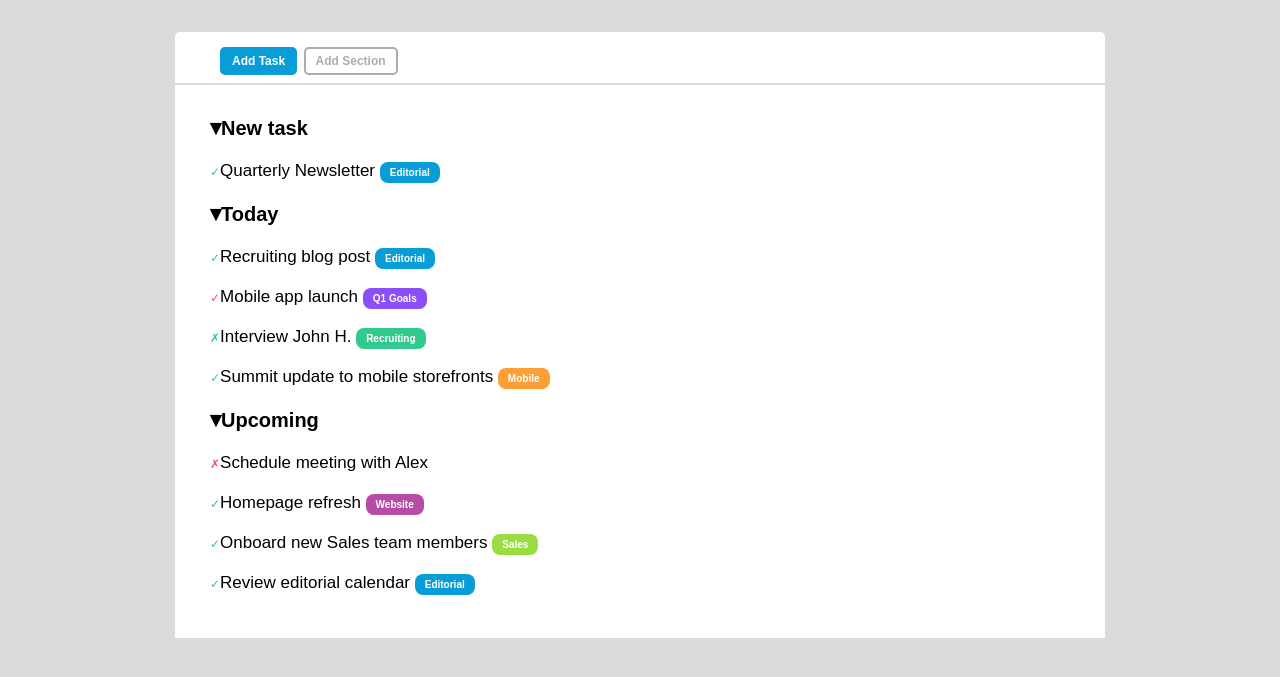
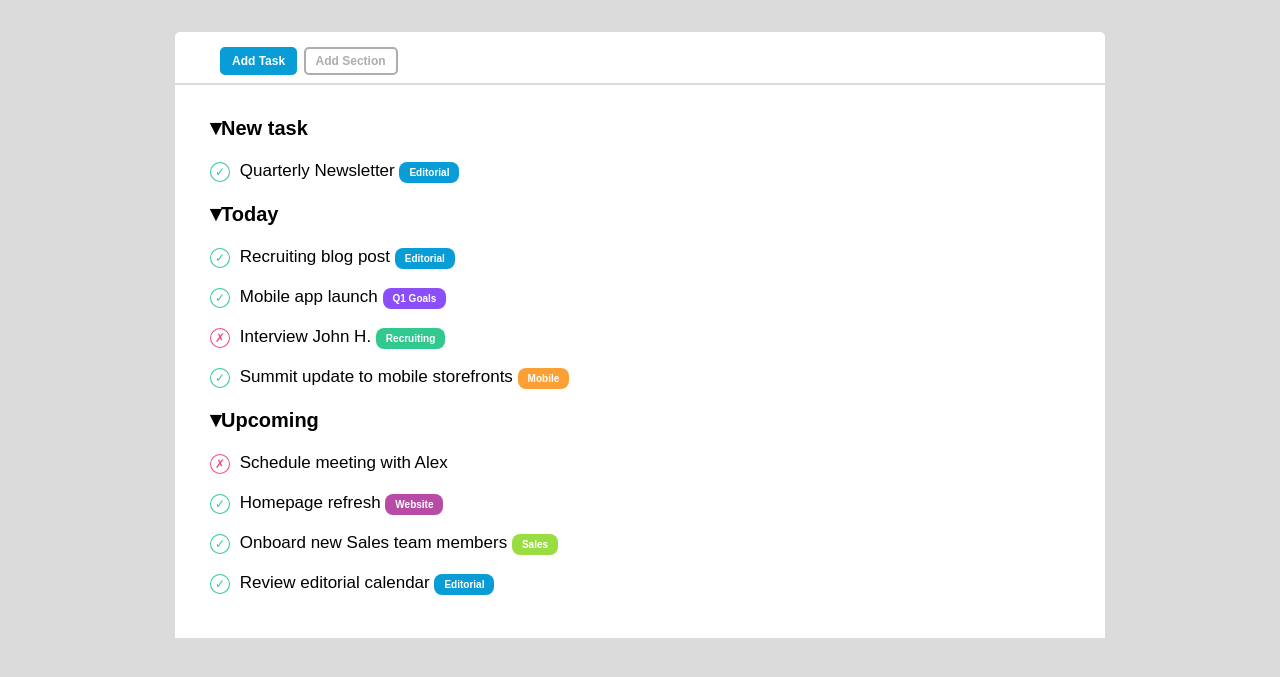
Before and after one commit to LorenzoPranio/html-css-toboolist, a plain HTML site: page index.html in a window 1280 px wide. Shown: the part 73-750 px from the top of the page. Drawn offline with Linux system fonts and the light colour scheme.

Commit message:
[UPD] Added all cross and chekmark in index.html

```diff
--- a/css/style.css
+++ b/css/style.css
@@ -107,6 +107,20 @@ body{
     border-radius: 8px;
 }
 
+.circle{
+    padding: 2px 4px;
+    border-radius: 50%;
+    margin-right: 5px;
+    border: 1px solid rgb(50, 201, 143);
+}
+
+.circleb{
+    padding: 2px 4px;
+    border-radius: 50%;
+    margin-right: 5px;
+    border: 1px solid rgb(241, 75, 130);
+}
+
 .blue{
     background-color: rgb(9, 157, 216);
     color: white;
--- a/index.html
+++ b/index.html
@@ -29,25 +29,25 @@
                 <ul>
                     <li class="listpos" id="l-item"><span class="trlist">&#9662</span>New task
                         <ul>
-                            <li id="l-itemnd"><span class="checklist">&checkmark;</span>Quarterly Newsletter <h6 class="squarec blue" id="d-inline">Editorial</h6></li>
+                            <li id="l-itemnd"><span class="checklist circle">&checkmark;</span> Quarterly Newsletter <h6 class="squarec blue" id="d-inline">Editorial</h6></li>
                         </ul>
                     </li>
                     <!--Seconda lista-->
                     <li class="listpos" id="l-item"><span class="trlist">&#9662</span>Today
                         <ul>
-                            <li id="l-itemnd"><span class="checklist">&checkmark;</span>Recruiting blog post <h6 class="squarec blue" id="d-inline">Editorial</h6></li>
-                            <li id="l-itemnd"><span class="crosslist">&checkmark;</span>Mobile app launch <h6 class="squarec violet" id="d-inline">Q1 Goals</h6></li>
-                            <li id="l-itemnd"><span class="checklist">&cross;</span>Interview John H. <h6 class="squarec acquagreen" id="d-inline">Recruiting</h6></li>
-                            <li id="l-itemnd"><span class="checklist">&checkmark;</span>Summit update to mobile storefronts <h6 class="squarec orange" id="d-inline">Mobile</h6></li>
+                            <li id="l-itemnd"><span class="checklist circle">&checkmark;</span> Recruiting blog post <h6 class="squarec blue" id="d-inline">Editorial</h6></li>
+                            <li id="l-itemnd"><span class="checklist circle">&checkmark;</span> Mobile app launch <h6 class="squarec violet" id="d-inline">Q1 Goals</h6></li>
+                            <li id="l-itemnd"><span class="crosslist circleb">&cross;</span> Interview John H. <h6 class="squarec acquagreen" id="d-inline">Recruiting</h6></li>
+                            <li id="l-itemnd"><span class="checklist circle">&checkmark;</span> Summit update to mobile storefronts <h6 class="squarec orange" id="d-inline">Mobile</h6></li>
                         </ul>
                     </li>
                     <!--Terza lista-->
                     <li class="listpos" id="l-item"><span class="trlist">&#9662</span>Upcoming
                         <ul>
-                            <li id="l-itemnd"><span class="crosslist">&cross;</span>Schedule meeting with Alex
-                            <li id="l-itemnd"><span class="checklist">&checkmark;</span>Homepage refresh <h6 class="squarec pink" id="d-inline">Website</h6></li>
-                            <li id="l-itemnd"><span class="checklist">&checkmark;</span>Onboard new Sales team members <h6 class="squarec green" id="d-inline">Sales</h6></li>
-                            <li id="l-itemnd"><span class="checklist">&checkmark;</span>Review editorial calendar <h6 class="squarec blue" id="d-inline">Editorial</h6></li>
+                            <li id="l-itemnd"><span class="crosslist circleb">&cross;</span> Schedule meeting with Alex
+                            <li id="l-itemnd"><span class="checklist circle">&checkmark;</span> Homepage refresh <h6 class="squarec pink" id="d-inline">Website</h6></li>
+                            <li id="l-itemnd"><span class="checklist circle">&checkmark;</span> Onboard new Sales team members <h6 class="squarec green" id="d-inline">Sales</h6></li>
+                            <li id="l-itemnd"><span class="checklist circle">&checkmark;</span> Review editorial calendar <h6 class="squarec blue" id="d-inline">Editorial</h6></li>
                         </ul>
                     </li>
                 </ul>
```
